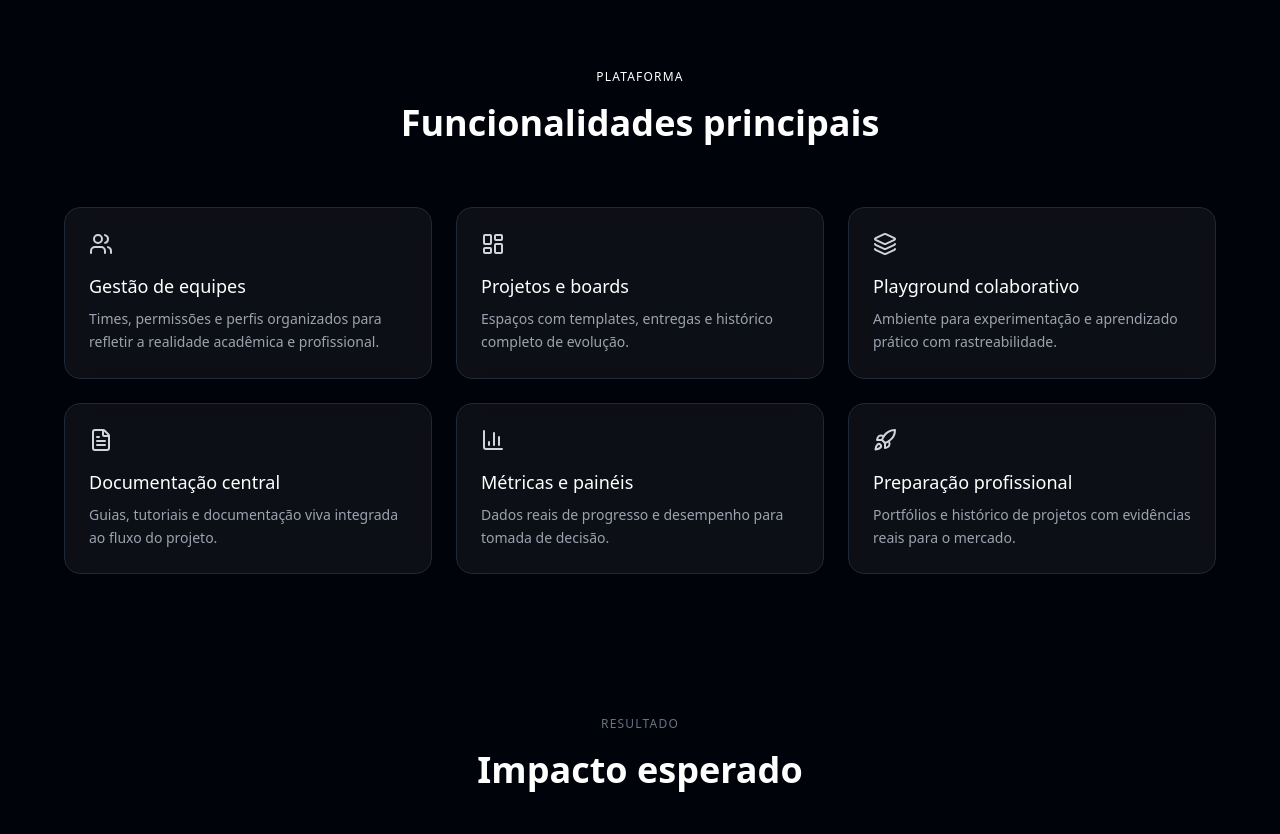
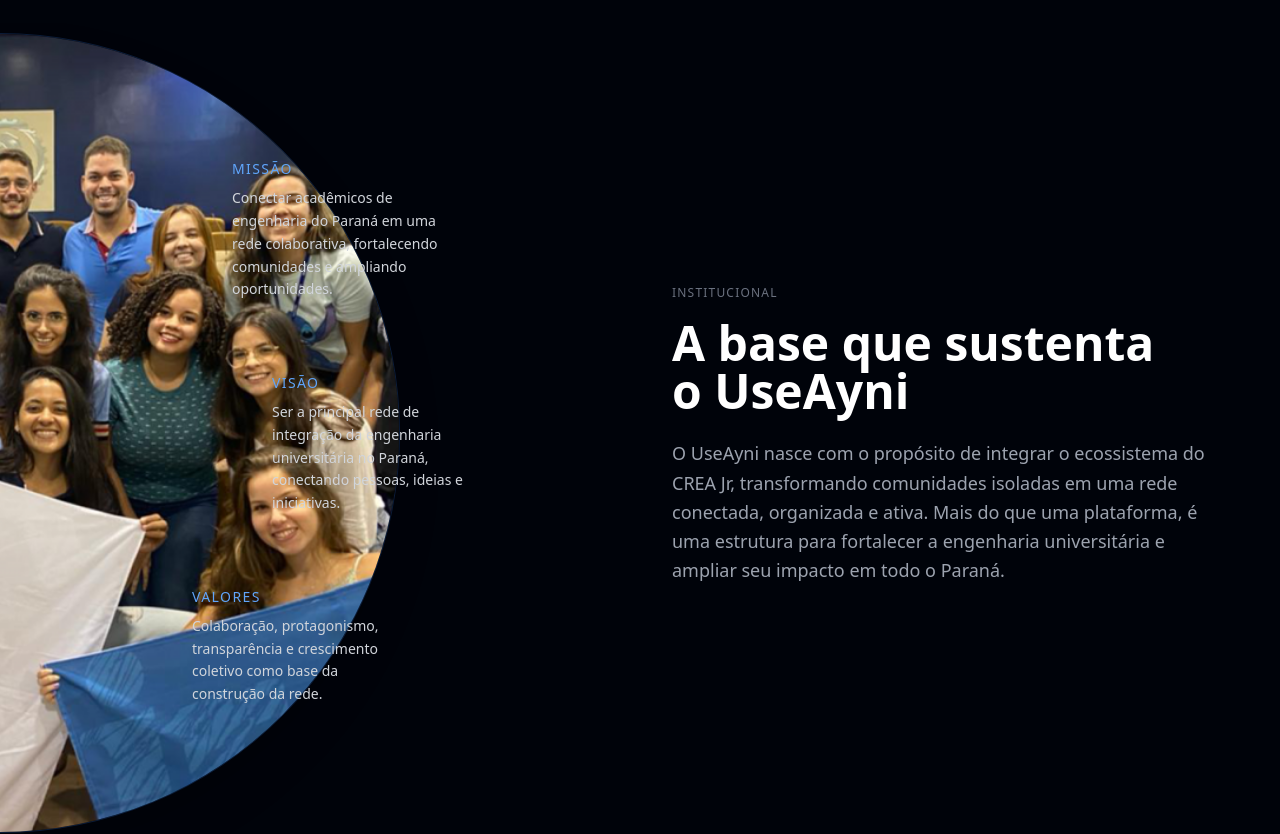
Before and after one commit to UseAyniOrg/useayni-frontend, a React (Vite) app: page / in a window 1280 px wide. Shown: the part 1420-2254 px from the top of the page. Built offline with nearby package versions, Linux system fonts and the light colour scheme; no server answers.

Commit message:
Adicionada a seção Missão

```diff
--- a/src/main.tsx
+++ b/src/main.tsx
@@ -105,6 +105,78 @@
         </div>
       </section>
 
+      {/* MISSÃO */}
+      <section className="relative py-28 px-6 bg-[#00030a] flex flex-row justify-center overflow-hidden">
+
+        {/* fundo decorativo */}
+       <div className="absolute left-[-400px] top-1/2 -translate-y-1/2 w-[800px] h-[800px] rounded-full overflow-hidden border border-blue-500/20 shadow-2xl">
+          <div className="absolute inset-0 rounded-full bg-[radial-gradient(circle_at_center,rgba(255,255,255,0.7),rgba(255,255,255,0.2)_40%,transparent_75%)] blur-2xl opacity-80" />
+          <img
+            src="/images/creajr.png"
+            alt="Comunidade CREA Jr"
+            className="relative z-10 w-full h-full object-cover"
+          />
+
+        </div>
+
+        <div className="relative z-10 max-w-6xl mx-auto grid md:grid-cols-2 gap-16 items-center">
+          {/* LEFT - CARDS */}
+          <div className="relative flex flex-col items-center gap-6">
+
+            {/* MISSÃO */}
+            <div className="w-64 p-6 ">
+              <h3 className="text-blue-400 text-sm tracking-widest mb-2">MISSÃO</h3>
+              <p className="text-gray-300 text-sm leading-relaxed">
+                Conectar acadêmicos de engenharia do Paraná em uma rede colaborativa,
+                fortalecendo comunidades e ampliando oportunidades.
+              </p>
+            </div>
+
+            {/* VISÃO */}
+            <div className="w-64 p-6  translate-x-10">
+              <h3 className="text-blue-400 text-sm tracking-widest mb-2">VISÃO</h3>
+              <p className="text-gray-300 text-sm leading-relaxed">
+                Ser a principal rede de integração da engenharia universitária no Paraná,
+                conectando pessoas, ideias e iniciativas.
+              </p>
+            </div>
+
+            {/* VALORES */}
+            <div className="w-64 p-6 -translate-x-10">
+              <h3 className="text-blue-400 text-sm tracking-widest mb-2">VALORES</h3>
+              <p className="text-gray-300 text-sm leading-relaxed">
+                Colaboração, protagonismo, transparência e crescimento coletivo como base
+                da construção da rede.
+              </p>
+            </div>
+
+          </div>
+
+          {/* RIGHT - TEXTO PRINCIPAL */}
+          <div className="text-center md:text-left">
+
+            <span className="text-xs tracking-widest uppercase text-gray-500">
+              Institucional
+            </span>
+
+            <h2 className="text-4xl md:text-5xl font-semibold mt-4 mb-6 text-white leading-tight">
+              A base que sustenta
+              <br />
+              o UseAyni
+            </h2>
+
+            <p className="text-gray-400 text-lg leading-relaxed max-w-xl">
+              O UseAyni nasce com o propósito de integrar o ecossistema do CREA Jr,
+              transformando comunidades isoladas em uma rede conectada, organizada e
+              ativa. Mais do que uma plataforma, é uma estrutura para fortalecer a
+              engenharia universitária e ampliar seu impacto em todo o Paraná.
+            </p>
+
+          </div>
+
+        </div>
+
+      </section>
       {/* FUNCIONALIDADES */}
       <section className="relative py-10 px-6 bg-[#00030a] flex flex-col items-center">
 
```
Also changed, not shown: public/images/creajr.png (added).
